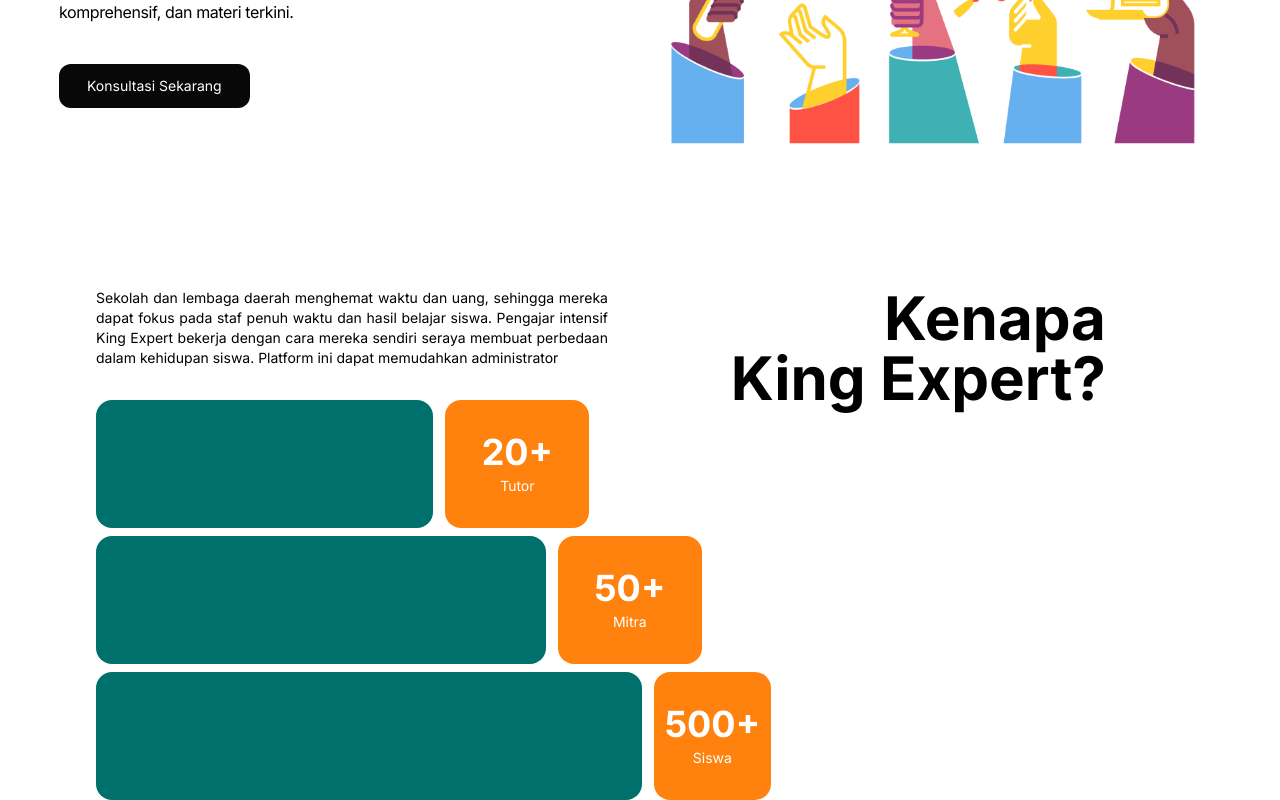
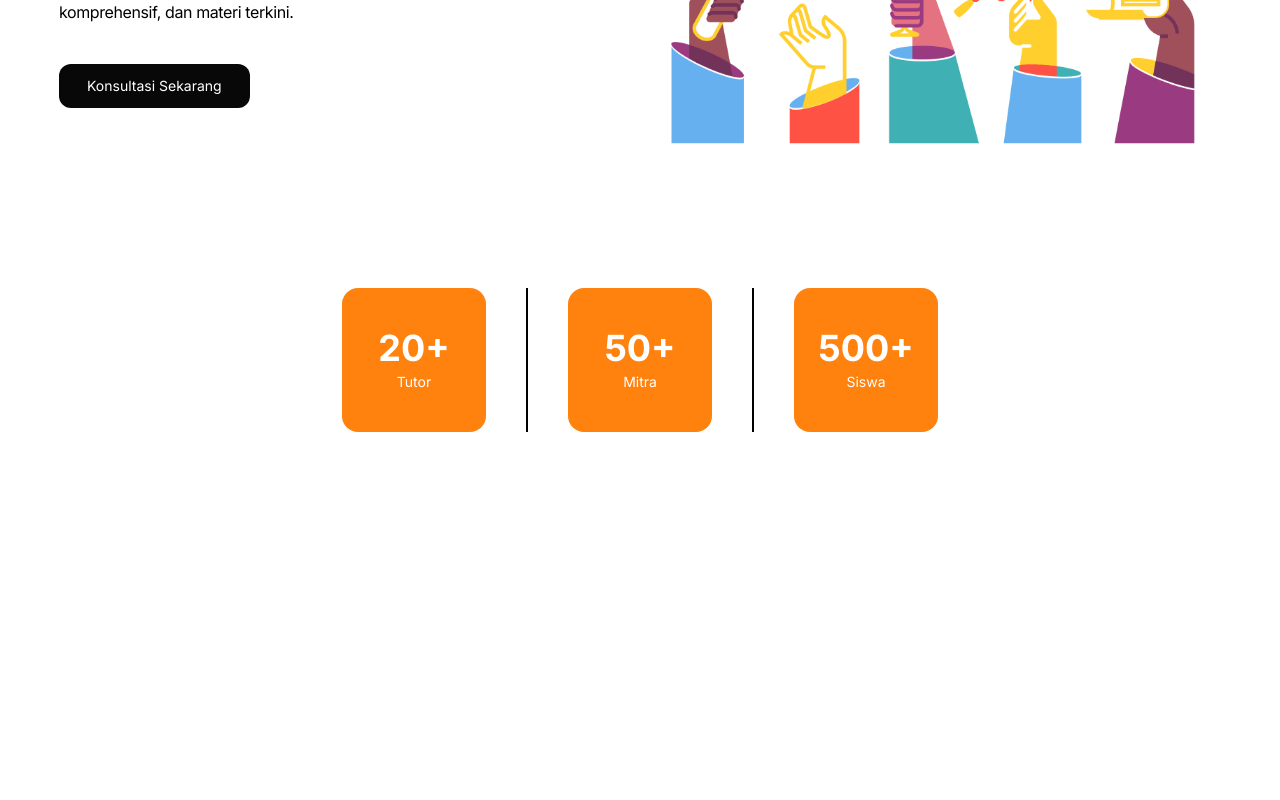
Before and after one commit to bktech-sh/kingexpert, a Next.js app: page / in a window 1280 px wide. Shown: the part 464-1264 px from the top of the page. After the commit the page ends 896 px from the top, so only its background shows below. Built offline with nearby package versions, Linux system fonts and the light colour scheme.

Commit message:
feat: change pengalaman

```diff
--- a/src/app/components/WhyKingExpert/Chart.tsx
+++ /dev/null
@@ -1,31 +0,0 @@
-const Chart = () => {
-  return (
-    <div className="flex flex-col gap-2">
-      <div className="flex gap-3">
-        <div className="w-6/12 h-32 rounded-2xl bg-mainGreen" />
-        <div className="flex gap-1 flex-col bg-mainOrange rounded-2xl w-36 justify-center items-center">
-          <h2 className="h-fit color text-white font-bold text-4xl">20+</h2>
-          <p className="h-fit text-white text-sm">Tutor</p>
-        </div>
-      </div>
-
-      <div className="flex gap-3">
-        <div className="w-8/12 h-32 rounded-2xl bg-mainGreen" />
-        <div className="flex gap-1 flex-col bg-mainOrange rounded-2xl w-36 justify-center items-center">
-          <h2 className="h-fit color text-white font-bold text-4xl">50+</h2>
-          <p className="h-fit text-white text-sm">Mitra</p>
-        </div>
-      </div>
-
-      <div className="flex gap-3">
-        <div className="w-full h-32 rounded-2xl bg-mainGreen" />
-        <div className="flex gap-1 flex-col bg-mainOrange rounded-2xl w-36 justify-center items-center">
-          <h2 className="h-fit color text-white font-bold text-4xl">500+</h2>
-          <p className="h-fit text-white text-sm">Siswa</p>
-        </div>
-      </div>
-    </div>
-  );
-};
-
-export default Chart;
--- a/src/app/components/WhyKingExpert/index.tsx
+++ b/src/app/components/WhyKingExpert/index.tsx
@@ -1,19 +1,23 @@
-import { WHY_KING } from "@/app/constants";
-import Chart from "./Chart";
-
 const WhyKingExpert = () => {
   return (
-    <div className="flex w-screen px-24">
-      <div className="flex flex-col flex-1 gap-8">
-        <p className="text-sm text-justify max-w-lg">{WHY_KING}</p>
-
-        <Chart />
+    <div className="flex justify-center w-screen px-24 gap-10">
+      <div className="flex gap-1 flex-col bg-mainOrange rounded-2xl w-36 h-36 justify-center items-center">
+        <h2 className="h-fit color text-white font-bold text-4xl">20+</h2>
+        <p className="h-fit text-white text-sm">Tutor</p>
       </div>
 
-      <div className="flex items-start justify-start w-5/12 -ml-10">
-        <h2 className="text-6xl font-bold text-right">
-          Kenapa <br /> King Expert?
-        </h2>
+      <div className="h-36 w-0.5 bg-black " />
+
+      <div className="flex gap-1 flex-col bg-mainOrange rounded-2xl w-36 h-36 justify-center items-center">
+        <h2 className="h-fit color text-white font-bold text-4xl">50+</h2>
+        <p className="h-fit text-white text-sm">Mitra</p>
+      </div>
+
+      <div className="h-36 w-0.5 bg-black " />
+
+      <div className="flex gap-1 flex-col bg-mainOrange rounded-2xl w-36 h-36 justify-center items-center">
+        <h2 className="h-fit color text-white font-bold text-4xl">500+</h2>
+        <p className="h-fit text-white text-sm">Siswa</p>
       </div>
     </div>
   );
```
